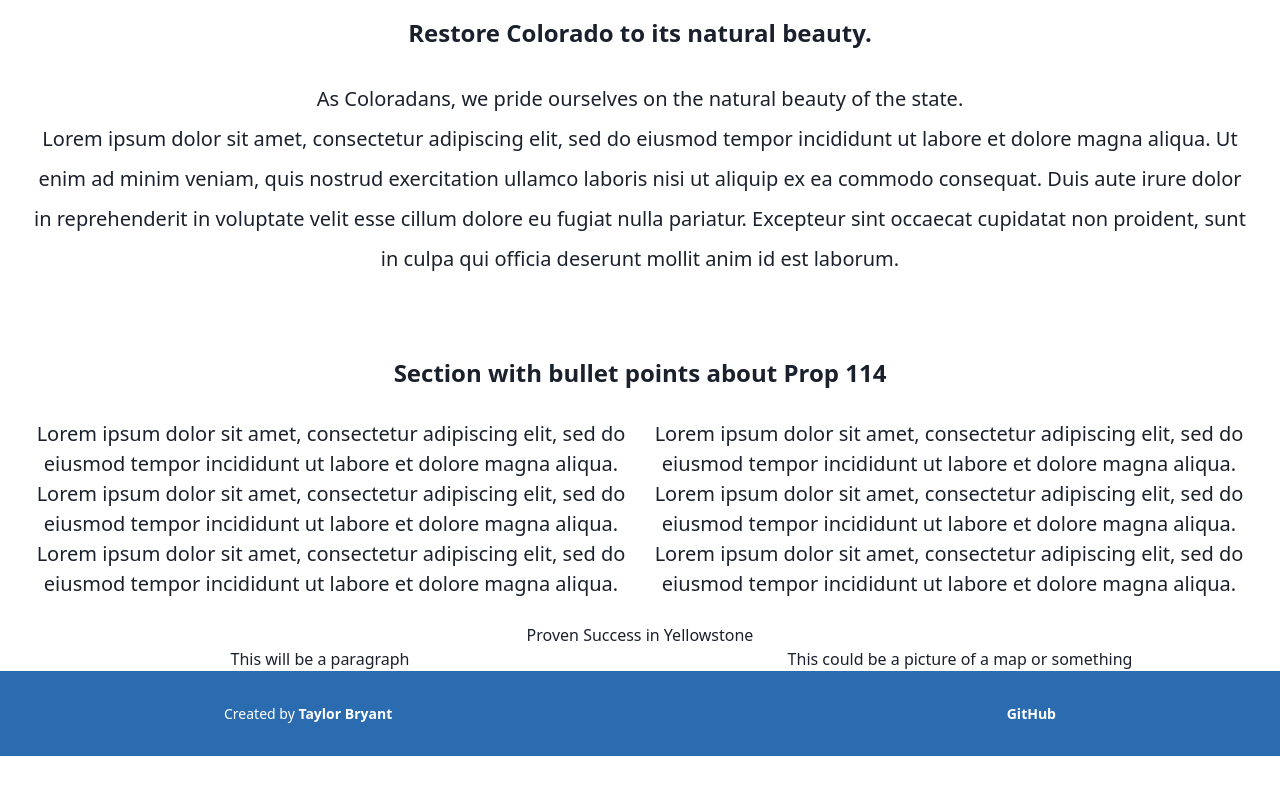
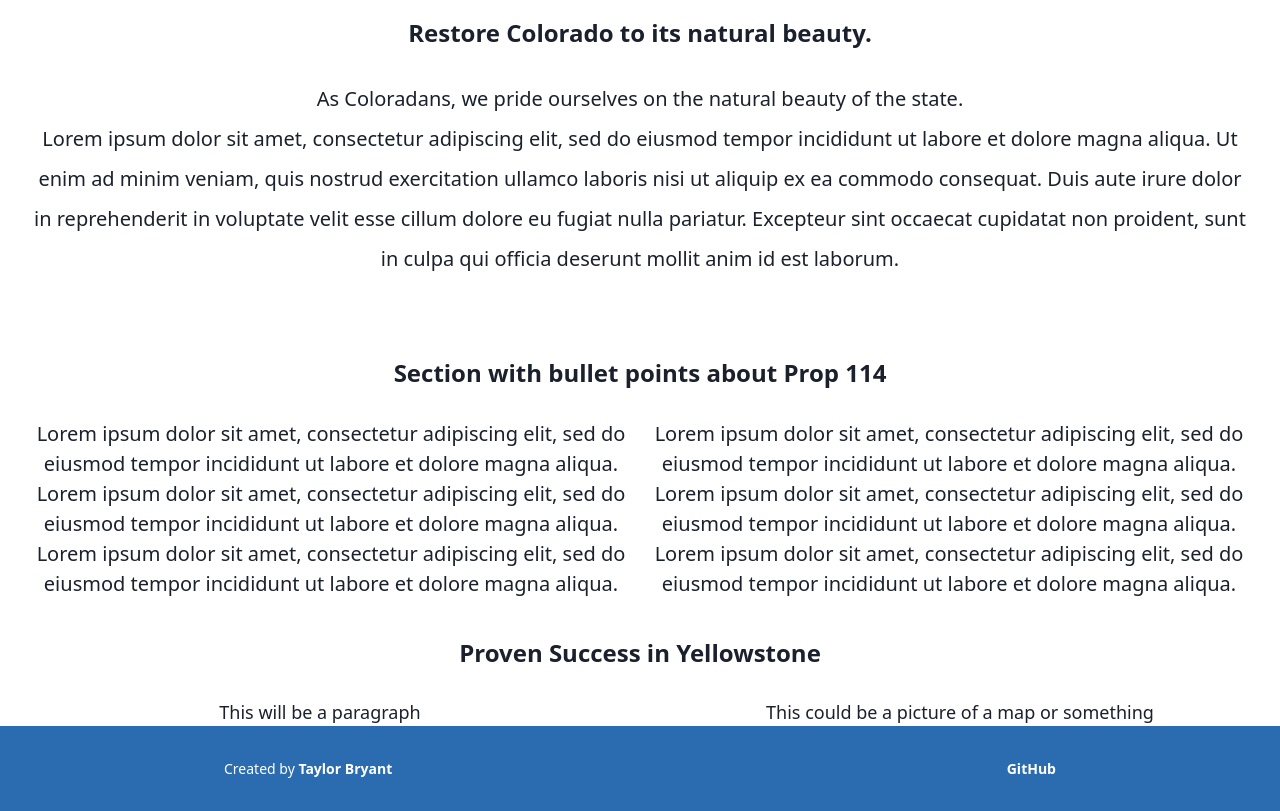
Before and after one commit to mattplichtawild/reintroduce-wolves, a Gatsby site: page / in a window 1280 px wide. Shown: the part 550-1361 px from the top of the page. Before the commit the page ends 1306 px from the top, so only its background shows below. Built offline with nearby package versions, Linux system fonts and the light colour scheme; Gatsby itself is replaced by a stand-in of ours.

Commit message:
add css to header

```diff
--- a/src/pages/index.js
+++ b/src/pages/index.js
@@ -49,9 +49,9 @@ function IndexPage() {
         </div>
       </section>
       <section className="text-center">
-        <h2>Proven Success in Yellowstone</h2>
+        <h2 className="inline-block p-3 mb-4 text-2xl font-bold">Proven Success in Yellowstone</h2>
 
-        <div className="grid grid-cols-2">
+        <div className="grid grid-cols-2 text-lg">
           <p>This will be a paragraph</p>
           <p>This could be a picture of a map or something</p>
         </div>
```
